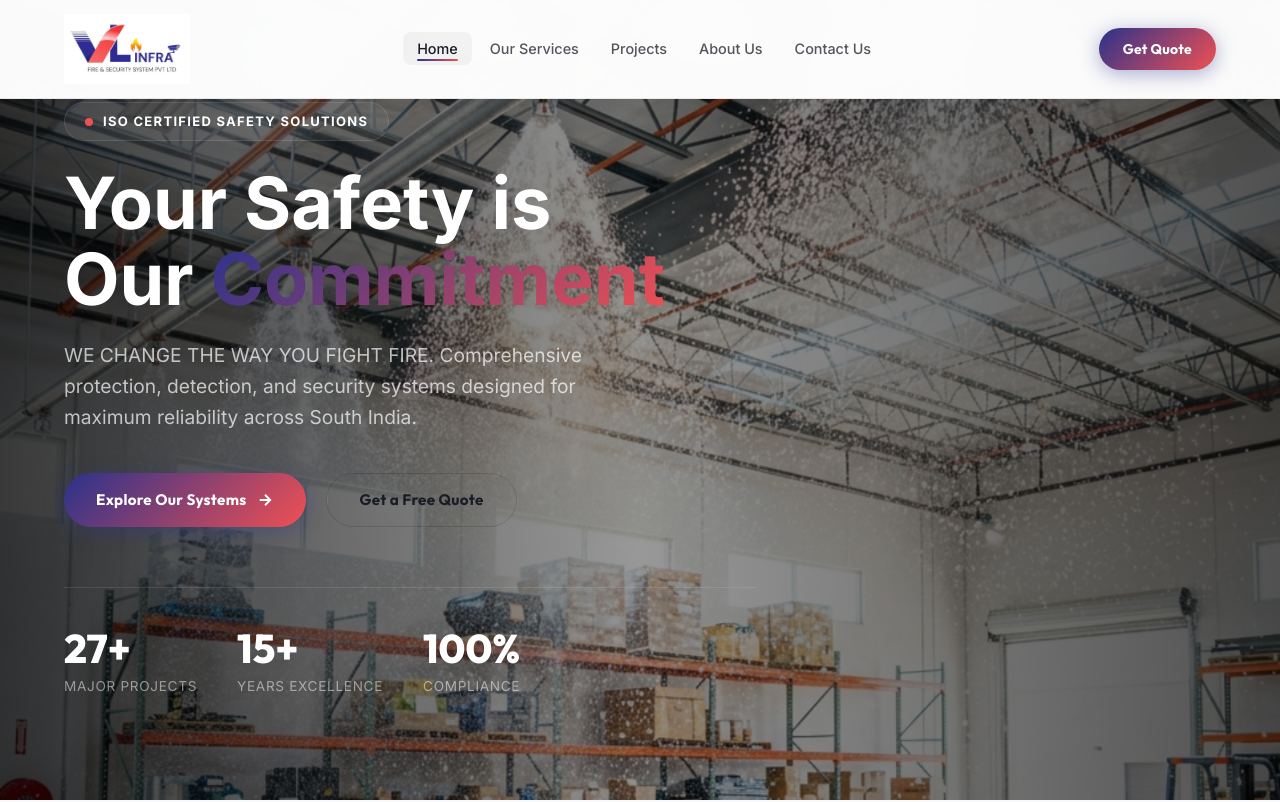
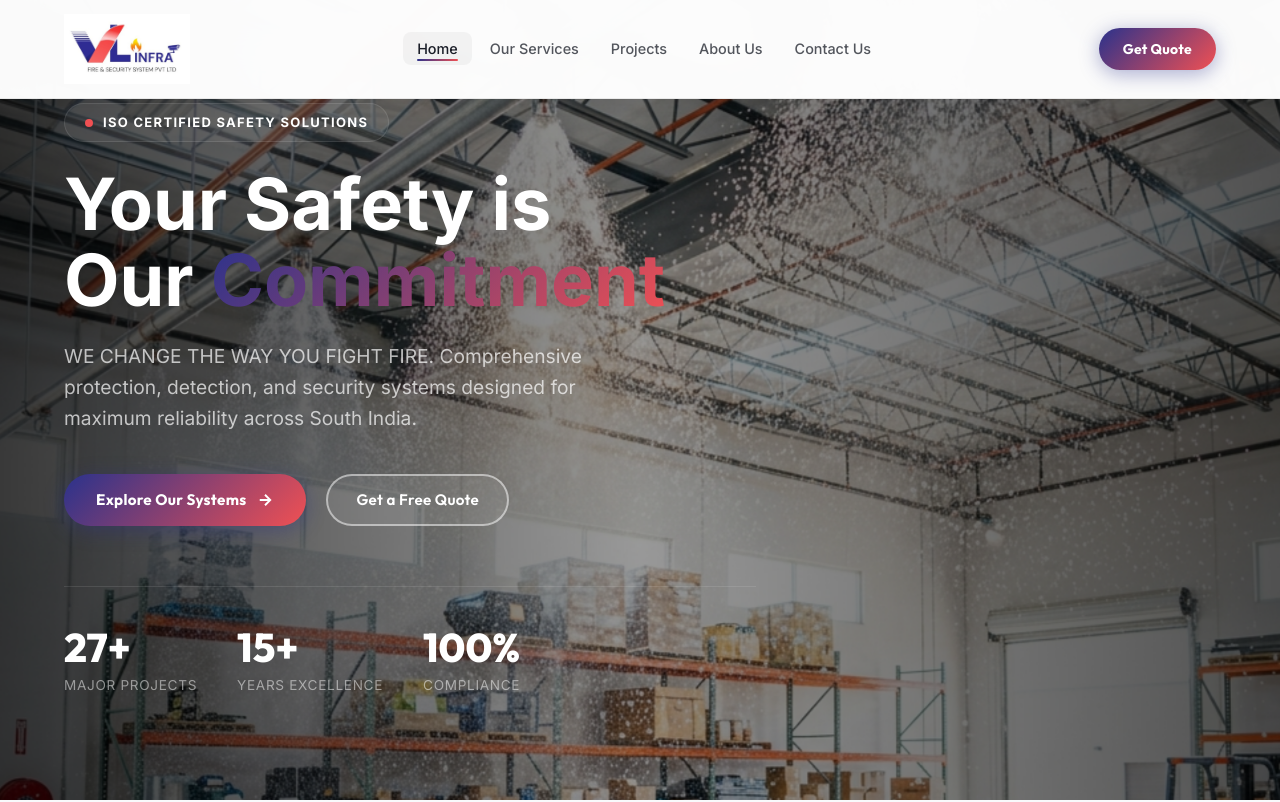
Before and after one commit to poornavenkatasaidronadula-lgtm/VL-infra, a React (Vite) app: page / in a window 1280 px wide. Shown: the top 802 px of the page. Built offline with nearby package versions, Linux system fonts and the light colour scheme.

Commit message:
fix: make Get a Free Quote button visible on dark hero background

```diff
--- a/src/components/Hero.css
+++ b/src/components/Hero.css
@@ -101,6 +101,27 @@
   display: flex;
   gap: 20px;
   margin-bottom: 60px;
+  flex-wrap: wrap;
+}
+
+/* Override outline button for dark hero background */
+.hero__actions .btn-outline {
+  color: #ffffff;
+  border: 2px solid rgba(255, 255, 255, 0.5);
+  background: rgba(255, 255, 255, 0.08);
+  backdrop-filter: blur(10px);
+  -webkit-backdrop-filter: blur(10px);
+  padding: 12px 28px;
+  font-size: 0.95rem;
+  font-weight: 600;
+}
+
+.hero__actions .btn-outline:hover {
+  color: #ffffff;
+  border-color: #ffffff;
+  background: rgba(255, 255, 255, 0.18);
+  transform: translateY(-3px);
+  box-shadow: 0 8px 24px rgba(255, 255, 255, 0.12);
 }
 
 .hero__stats-grid {
```
